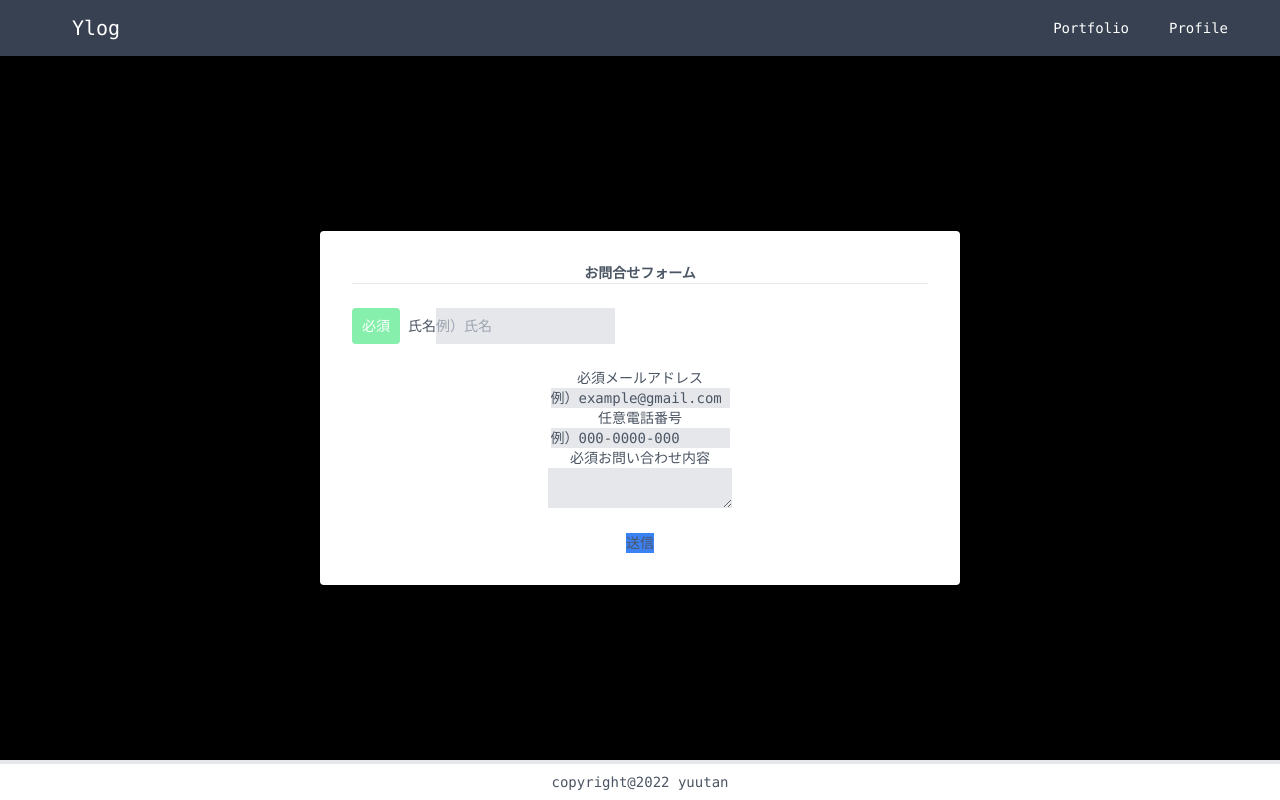
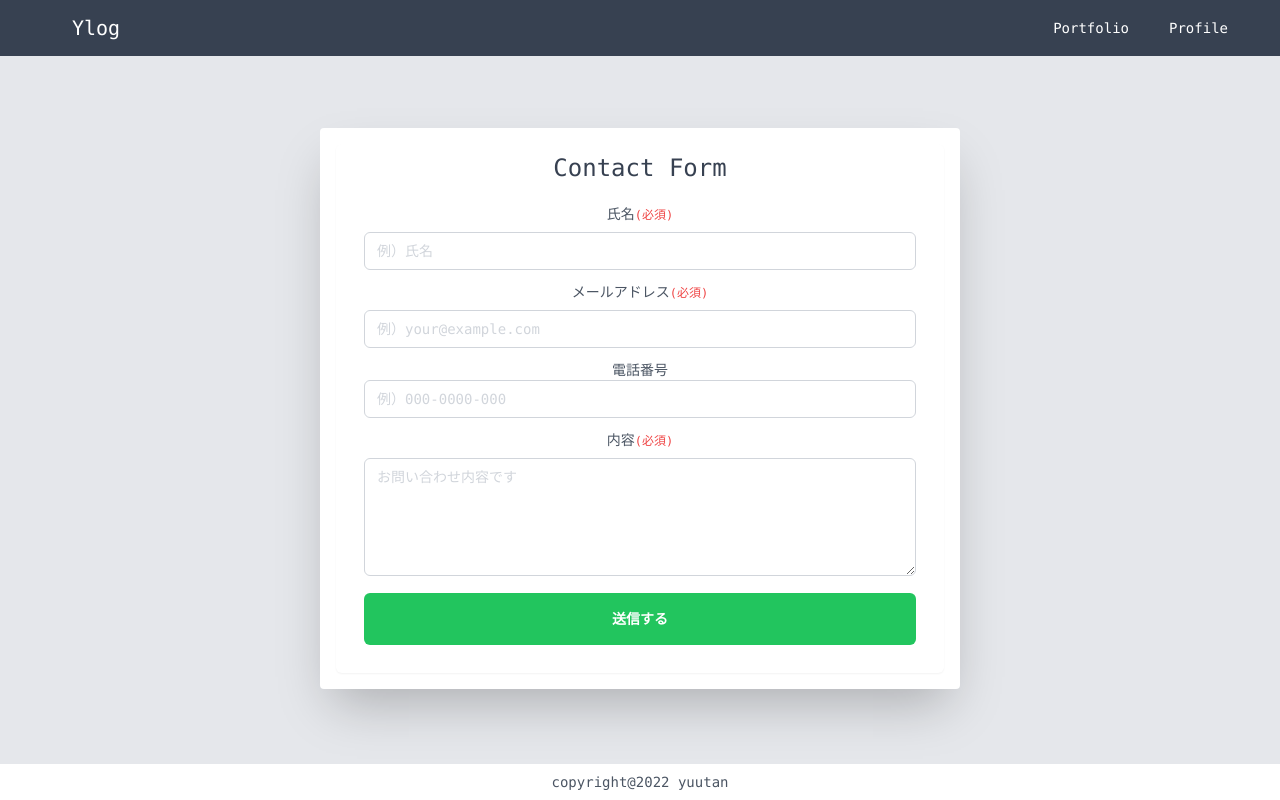
Before and after one commit to yuutan1017/Profile_next_tailwind, a Next.js app: page /contact-page in a window 1280 px wide. Built offline with nearby package versions, Linux system fonts and the light colour scheme.

Commit message:
complete-contactPage

```diff
--- a/components/Layout.js
+++ b/components/Layout.js
@@ -29,7 +29,7 @@ export default function Layout({ children, title = "Ylog" }) {
           </div>
         </nav>
       </header>
-      <main className="flex flex-1 justify-center items-center flex-col w-screen from-teal-400 bg-black">
+      <main className="flex flex-1 justify-center items-center flex-col w-screen from-teal-400 bg-gray-200">
         {children}
       </main>
       <footer className="w-full h-10 flex justify-center items-center border-t-4">
--- a/pages/contact-page.js
+++ b/pages/contact-page.js
@@ -5,198 +5,95 @@ import Layout from '../components/Layout'
 export default function Contact() {
     return (
         <Layout>
-            <div className='bg-white text-center shadow-2xl p-8 w-6/12 rounded font-mono my-20 ml-auto mr-auto max-w-3xl'>
-                <h1 className='font-bold '>お問合せフォーム</h1>
-                <div className='flex align-center border-t pt-6 pb-6 container'>
-                    <p className=''>
-                        <span className='rounded mr-2 pt-2 pb-2 w-12 inline-block text-sm bg-green-300 text-center text-white'>必須</span>
+          <div className='bg-white text-center shadow-2xl p-4 w-6/12 rounded font-mono my-5 ml-auto mr-auto max-w-3xl'>
+            <div class="container">
+              <div class=" mx-auto bg-white p-2 rounded-md shadow-sm">
+                <div class="text-center">
+                  <h1
+                    class="text-2xl text-gray-700"
+                  >
+                    Contact Form
+                  </h1>
+                </div>
+                <div class="m-5">
+                  <form>
+                    <div class="mb-3">
+                      <label
+                        for="name"
+                        class="block mb-2 text-sm text-gray-600"
+                      >
                         氏名
-                    </p>
-                    <input className='bg-gray-200 focus:bg-gray-50 placeholder-gray-400 ' type="text" placeholder='例）氏名' />
+                        <span class="text-xs text-red-500">(必須)</span>
+                      </label>
+                      <input
+                        id="name"
+                        type="text"
+                        name="name"
+                        placeholder="例）氏名"
+                        class="w-full px-3 py-2 placeholder-gray-300 border border-gray-300 rounded-md focus:outline-none focus:ring focus:ring-indigo-100 focus:border-indigo-300"
+                      />
+                    </div>
+                    <div class="mb-3">
+                      <label
+                        for="email"
+                        class="block mb-2 text-sm text-gray-600"
+                      >
+                        メールアドレス
+                        <span class="text-xs text-red-500">(必須)</span>
+                      </label>
+                      <input
+                        id="email"
+                        type="email"
+                        name="email"
+                        placeholder="例）your@example.com"
+                        class="w-full px-3 py-2 placeholder-gray-300 border border-gray-300 rounded-md focus:outline-none focus:ring focus:ring-indigo-100 focus:border-indigo-300"
+                      />
+                    </div>
+                    <div class="mb-3">
+                      <label
+                        for="phone"
+                        class="text-sm text-gray-600"
+                      >
+                        電話番号
+                      </label>
+                      <input
+                        id="phone"
+                        type="text"
+                        name="phone"
+                        placeholder="例）000-0000-000"
+                        class="w-full px-3 py-2 placeholder-gray-300 border border-gray-300 rounded-md focus:outline-none focus:ring focus:ring-indigo-100 focus:border-indigo-300"
+                      />
+                    </div>
+                    <div class="mb-3">
+                      <label
+                        for="message"
+                        class="block mb-2 text-sm text-gray-600"
+                      >
+                        内容
+                        <span class="text-xs text-red-500">(必須)</span>
+                      </label>
+                      <textarea
+                        id="message"
+                        rows="5"
+                        name="message"
+                        placeholder="お問い合わせ内容です"
+                        class="w-full px-3 py-2 placeholder-gray-300 border border-gray-300 rounded-md focus:outline-none focus:ring focus:ring-indigo-100 focus:border-indigo-300"
+                      >
+                      </textarea>
+                    </div>
+                    <div class="mb-3">
+                      <button
+                        type="submit"
+                        class="w-full px-1 py-4 font-bold text-white bg-green-500 rounded-md focus:bg-green-600 focus:outline-none"
+                      >
+                        送信する
+                      </button>
+                    </div>
+                  </form>
                 </div>
-
-                <p><span>必須</span>メールアドレス</p>
-                <input className='bg-gray-200 focus:bg-gray-50 placeholder-gray-600' type="text" placeholder='例）example@gmail.com' />
-                <p><span>任意</span>電話番号</p>
-                <input className='bg-gray-200 focus:bg-gray-50 placeholder-gray-600' type="text" placeholder='例）000-0000-000' />
-                <p>
-                    <span>必須</span>お問い合わせ内容
-                </p>
-                <textarea className="bg-gray-200 focus:bg-gray-50"></textarea>
-                <button className='flex items-center m-auto mt-5 bg-blue-500'>送信</button>
+              </div>
             </div>
+          </div>
         </Layout>
     );
 }
-{/* <div class="Form">
-<div class="Form-Item">
-<p class="Form-Item-Label">
-<span class="Form-Item-Label-Required">必須</span>会社名
-</p>
-<input type="text" class="Form-Item-Input" placeholder="例）株式会社令和">
-</div>
-<div class="Form-Item">
-<p class="Form-Item-Label"><span class="Form-Item-Label-Required">必須</span>氏名</p>
-<input type="text" class="Form-Item-Input" placeholder="例）山田太郎">
-</div>
-<div class="Form-Item">
-<p class="Form-Item-Label"><span class="Form-Item-Label-Required">必須</span>電話番号</p>
-<input type="text" class="Form-Item-Input" placeholder="例）000-0000-0000">
-</div>
-<div class="Form-Item">
-<p class="Form-Item-Label"><span class="Form-Item-Label-Required">必須</span>メールアドレス</p>
-<input type="email" class="Form-Item-Input" placeholder="例）example@gmail.com">
-</div>
-<div class="Form-Item">
-<p class="Form-Item-Label isMsg"><span class="Form-Item-Label-Required">必須</span>お問い合わせ内容</p>
-<textarea class="Form-Item-Textarea"></textarea>
-</div>
-<input type="submit" class="Form-Btn" value="送信する">
-</div> */}
-
-// .Form {
-//     margin-top: 80px;
-//     margin-left: auto;
-//     margin-right: auto;
-//     max-width: 720px;
-//     }
-//     @media screen and (max-width: 480px) {
-//     .Form {
-//     margin-top: 40px;
-//     }
-//     }
-//     .Form-Item {
-//     border-top: 1px solid #ddd;
-//     padding-top: 24px;
-//     padding-bottom: 24px;
-//     width: 100%;
-//     display: flex;
-//     align-items: center;
-//     }
-//     @media screen and (max-width: 480px) {
-//     .Form-Item {
-//     padding-left: 14px;
-//     padding-right: 14px;
-//     padding-top: 16px;
-//     padding-bottom: 16px;
-//     flex-wrap: wrap;
-//     }
-//     }
-//     .Form-Item:nth-child(5) {
-//     border-bottom: 1px solid #ddd;
-//     }
-//     .Form-Item-Label {
-//     width: 100%;
-//     max-width: 248px;
-//     letter-spacing: 0.05em;
-//     font-weight: bold;
-//     font-size: 18px;
-//     }
-//     @media screen and (max-width: 480px) {
-//     .Form-Item-Label {
-//     max-width: inherit;
-//     display: flex;
-//     align-items: center;
-//     font-size: 15px;
-//     }
-//     }
-//     .Form-Item-Label.isMsg {
-//     margin-top: 8px;
-//     margin-bottom: auto;
-//     }
-//     @media screen and (max-width: 480px) {
-//     .Form-Item-Label.isMsg {
-//     margin-top: 0;
-//     }
-//     }
-//     .Form-Item-Label-Required {
-//     border-radius: 6px;
-//     margin-right: 8px;
-//     padding-top: 8px;
-//     padding-bottom: 8px;
-//     width: 48px;
-//     display: inline-block;
-//     text-align: center;
-//     background: #5bc8ac;
-//     color: #fff;
-//     font-size: 14px;
-//     }
-//     @media screen and (max-width: 480px) {
-//     .Form-Item-Label-Required {
-//     border-radius: 4px;
-//     padding-top: 4px;
-//     padding-bottom: 4px;
-//     width: 32px;
-//     font-size: 10px;
-//     }
-//     }
-//     .Form-Item-Input {
-//     border: 1px solid #ddd;
-//     border-radius: 6px;
-//     margin-left: 40px;
-//     padding-left: 1em;
-//     padding-right: 1em;
-//     height: 48px;
-//     flex: 1;
-//     width: 100%;
-//     max-width: 410px;
-//     background: #eaedf2;
-//     font-size: 18px;
-//     }
-//     @media screen and (max-width: 480px) {
-//     .Form-Item-Input {
-//     margin-left: 0;
-//     margin-top: 18px;
-//     height: 40px;
-//     flex: inherit;
-//     font-size: 15px;
-//     }
-//     }
-//     .Form-Item-Textarea {
-//     border: 1px solid #ddd;
-//     border-radius: 6px;
-//     margin-left: 40px;
-//     padding-left: 1em;
-//     padding-right: 1em;
-//     height: 216px;
-//     flex: 1;
-//     width: 100%;
-//     max-width: 410px;
-//     background: #eaedf2;
-//     font-size: 18px;
-//     }
-//     @media screen and (max-width: 480px) {
-//     .Form-Item-Textarea {
-//     margin-top: 18px;
-//     margin-left: 0;
-//     height: 200px;
-//     flex: inherit;
-//     font-size: 15px;
-//     }
-//     }
-//     .Form-Btn {
-//     border-radius: 6px;
-//     margin-top: 32px;
-//     margin-left: auto;
-//     margin-right: auto;
-//     padding-top: 20px;
-//     padding-bottom: 20px;
-//     width: 280px;
-//     display: block;
-//     letter-spacing: 0.05em;
-//     background: #5bc8ac;
-//     color: #fff;
-//     font-weight: bold;
-//     font-size: 20px;
-//     }
-//     @media screen and (max-width: 480px) {
-//     .Form-Btn {
-//     margin-top: 24px;
-//     padding-top: 8px;
-//     padding-bottom: 8px;
-//     width: 160px;
-//     font-size: 16px;
-//     }
-
-
-// https://yuyauver98.me/contactform-coding-capok/
```
